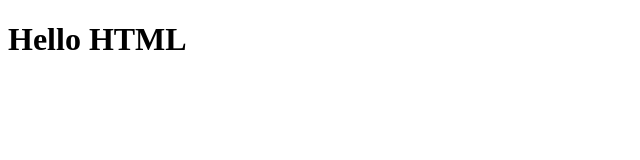
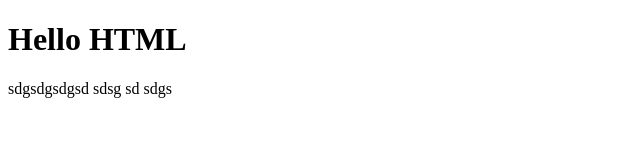
Before and after one commit to 5Dima/myrepo1, a plain HTML site: page index.html in a window 1280 px wide. Shown: the whole page, without its empty margins (0-640 px from the left). Drawn offline with Linux system fonts and the light colour scheme.

Commit message:
Added tag p

```diff
--- a/index.html
+++ b/index.html
@@ -8,5 +8,6 @@
 </head>
 <body>
     <h1>Hello HTML</h1>
+    <p>sdgsdgsdgsd sdsg sd sdgs</p>
 </body>
 </html>
```
